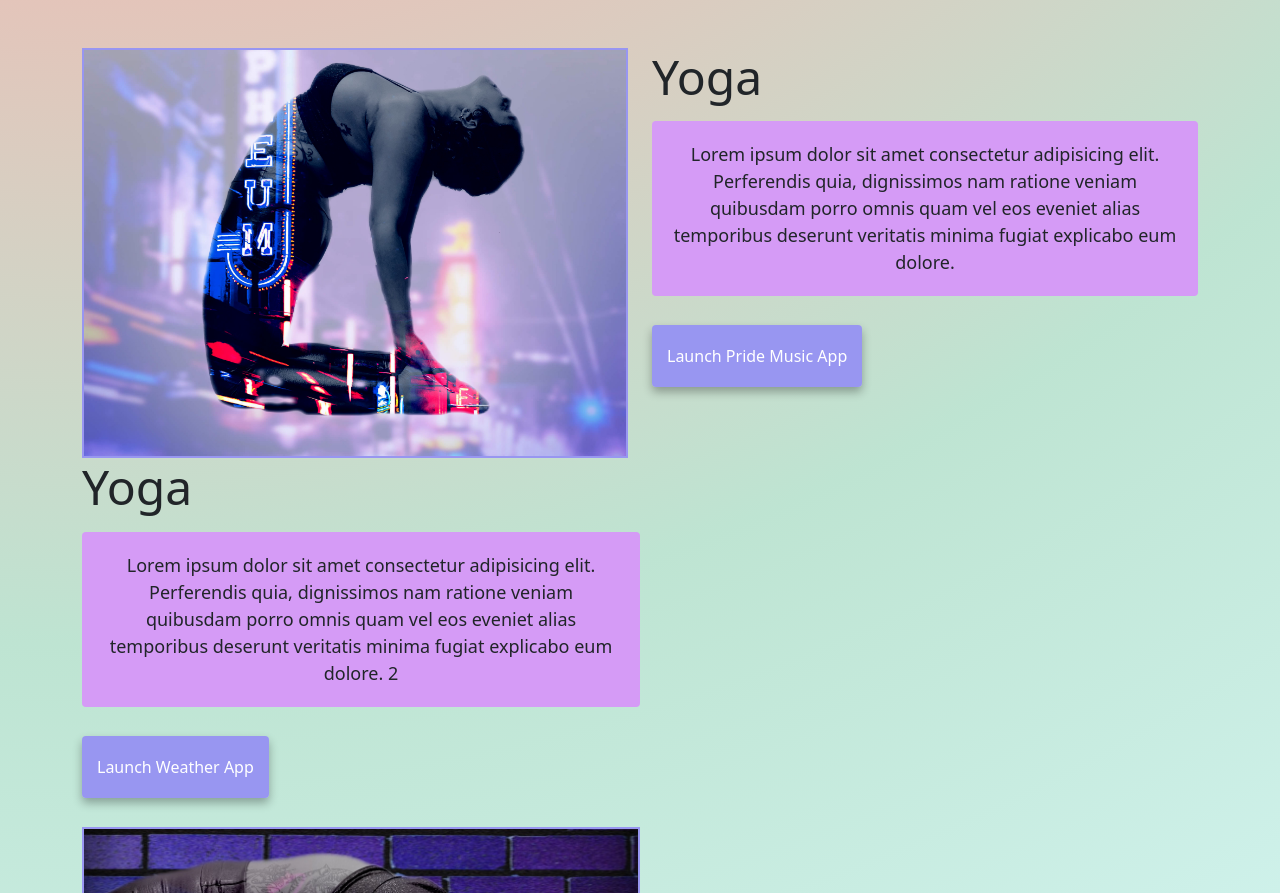
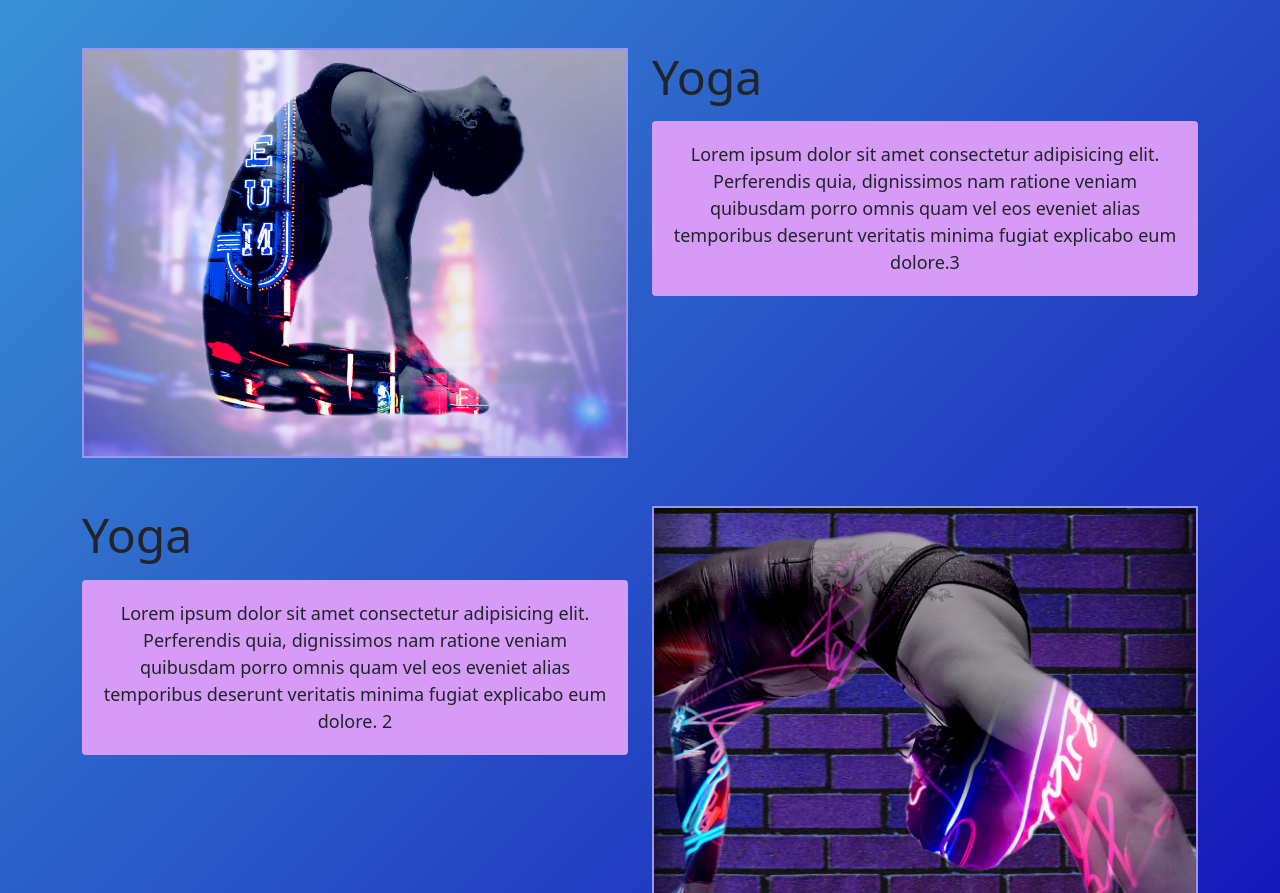
Before and after one commit to tiarafeaster/Shirley-YogaSite, a plain HTML site: page index.html in a window 1280 px wide. Shown: the part 1907-2800 px from the top of the page. Drawn offline with nearby package versions, Linux system fonts and the light colour scheme.

Commit message:
fixed margin issue / updated background color

```diff
--- a/index.html
+++ b/index.html
@@ -78,13 +78,13 @@
             explicabo eum dolore.
           </p>
           <div class="mt-5">
-            <a
+            <!-- <a
               href="https://distracted-tesla-2abeff.netlify.app"
               title=" Simple Yoga Project"
               class="primary-link"
               target="_blank"
               >Launch Yoga App</a
-            >
+            > -->
           </div>
         </div>
       </div>
@@ -98,13 +98,13 @@
             explicabo eum dolore. 2
           </p>
           <div class="mt-5">
-            <a
+            <!-- <a
               href="https://boring-tesla-62dec8.netlify.app"
               title="Simple Weather App Project"
               class="primary-link"
               target="_blank"
               >Launch Weather App</a
-            >
+            > -->
           </div>
         </div>
         <div class="col-6">
@@ -129,19 +129,21 @@
             Lorem ipsum dolor sit amet consectetur adipisicing elit. Perferendis
             quia, dignissimos nam ratione veniam quibusdam porro omnis quam vel
             eos eveniet alias temporibus deserunt veritatis minima fugiat
-            explicabo eum dolore.
+            explicabo eum dolore.3
           </p>
           <div class="mt-5 mb-5">
-            <a
+            <!-- <a
               href="https://github.com/tiarafeaster/MusicPage"
               title="GitHub link to Pride Music"
               class="primary-link"
               target="_blank"
               >Launch Pride Music App</a
             >
+           -->
           </div>
         </div>
       </div>
+      <div class="row mt-5">
         <div class="col-6">
           <h2 class="mb-3">Yoga</h2>
           <p>
@@ -151,13 +153,13 @@
             explicabo eum dolore. 2
           </p>
           <div class="mt-5 mb-5">
-          <a
+            <!-- <a
             href="https://boring-tesla-62dec8.netlify.app"
             title="Simple Weather App Project"
             class="primary-link"
             target="_blank"
             >Launch Weather App</a
-          >
+          > -->
           </div>
         </div>
         <div class="col-6">
@@ -166,6 +168,7 @@
             alt="bridge pose"
             class="img-fluid d-none d-md-block"
           />
+        </div>
       </div>
     </div>
 
--- a/styles.css
+++ b/styles.css
@@ -2,13 +2,7 @@
 	--primary-color: #9896f1;
 	--secondary-color: #d59bf6;
 	--third-color: #458d81;
-	--gradient-color: radial-gradient(
-		circle at 7.5% 24%,
-		rgb(237, 161, 193) 0%,
-		rgb(250, 178, 172) 25.5%,
-		rgb(190, 228, 210) 62.3%,
-		rgb(215, 248, 247) 93.8%
-	);
+	--gradient-color: linear-gradient(135deg, rgb(82, 229, 231) 10%, rgb(19, 12, 183) 100%);
 	--box-shadow: 0 5px 10px rgba(0, 0, 0, 0.3);
 }
 
@@ -98,12 +92,12 @@ a:hover {
 }
 
 .about-paragraphs {
-	display: flex;
 	margin: 30px 0;
 }
 
 .about-paragraphs p {
-	margin: 10px;
+	margin: 20px;
+
 }
 
 .contact-links {
```
Lines whose indentation alone changed are shown as unchanged.
